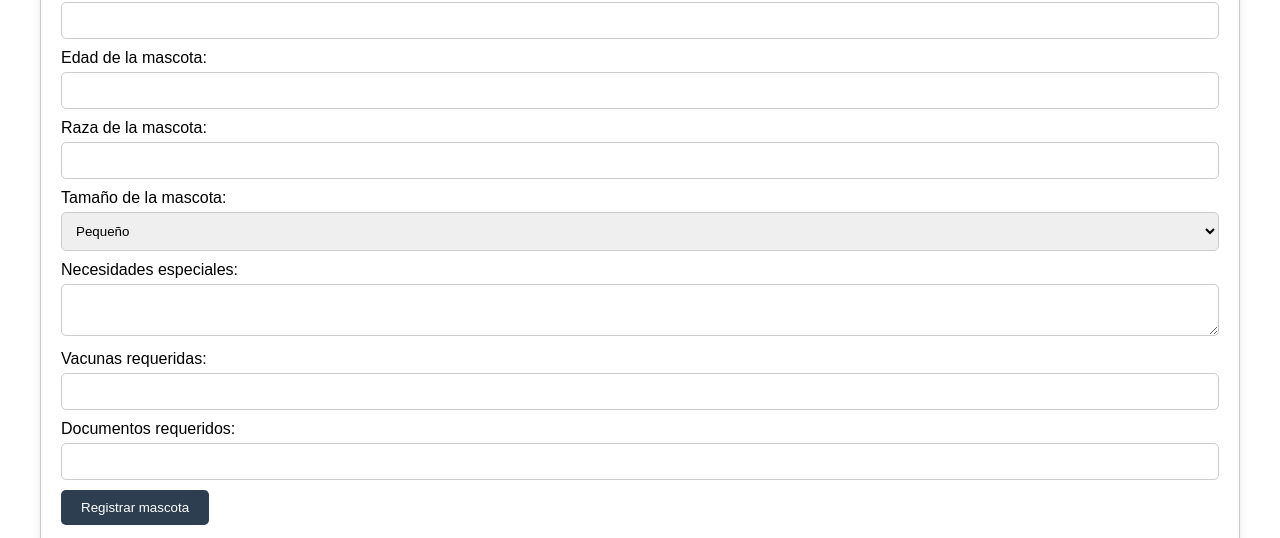
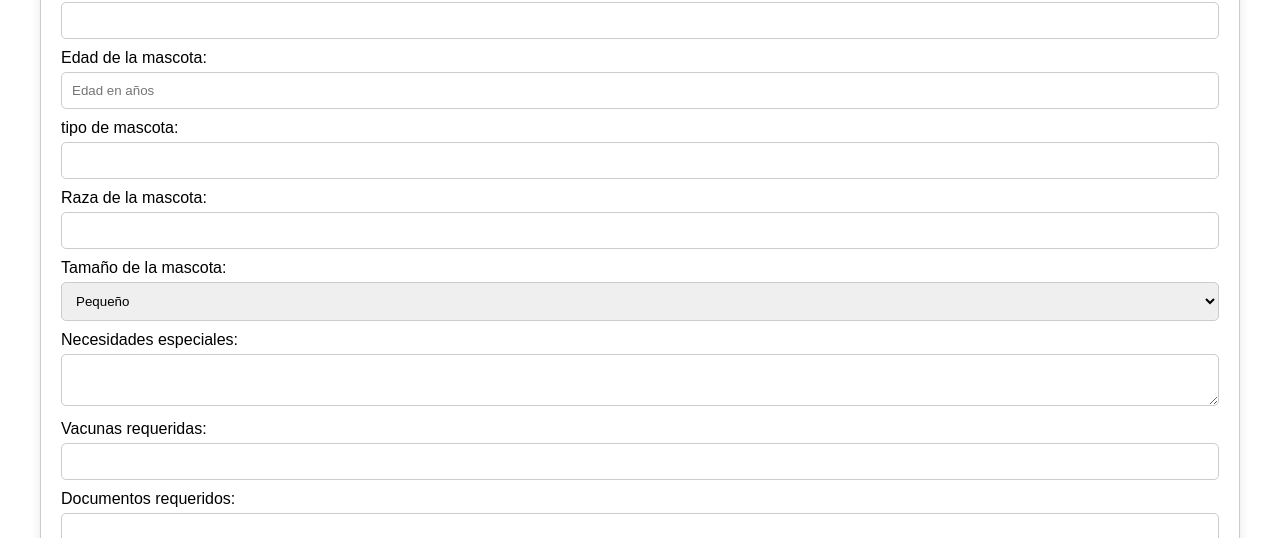
Before and after one commit to williamQuimbay/pagina-emprendimiento, a plain HTML site: page vistas/registro-mascotas.html in a window 1280 px wide. Shown: the part 246-784 px from the top of the page. Drawn offline with Linux system fonts and the light colour scheme.

Commit message:
actualizacion-mascotas

```diff
--- a/vistas/registro-mascotas.html
+++ b/vistas/registro-mascotas.html
@@ -32,7 +32,16 @@
           <input type="text" id="nombre" name="nombre" required />
 
           <label for="edad">Edad de la mascota:</label>
-          <input type="number" id="edad" name="edad" required />
+          <input
+            type="number"
+            id="edad"
+            name="edad"
+            required
+            placeholder="Edad en años"
+          />
+
+          <label for="raza">tipo de mascota:</label>
+          <input type="text" id="raza" name="raza" required />
 
           <label for="raza">Raza de la mascota:</label>
           <input type="text" id="raza" name="raza" required />
```
